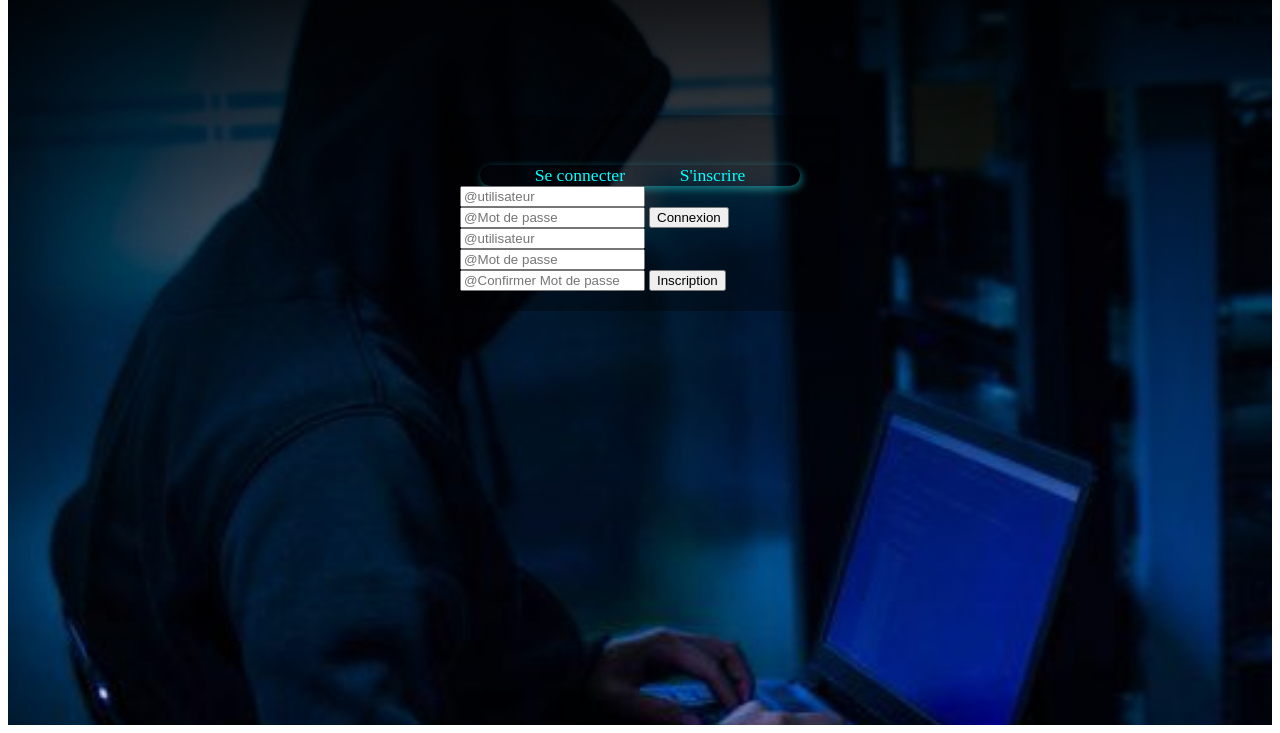
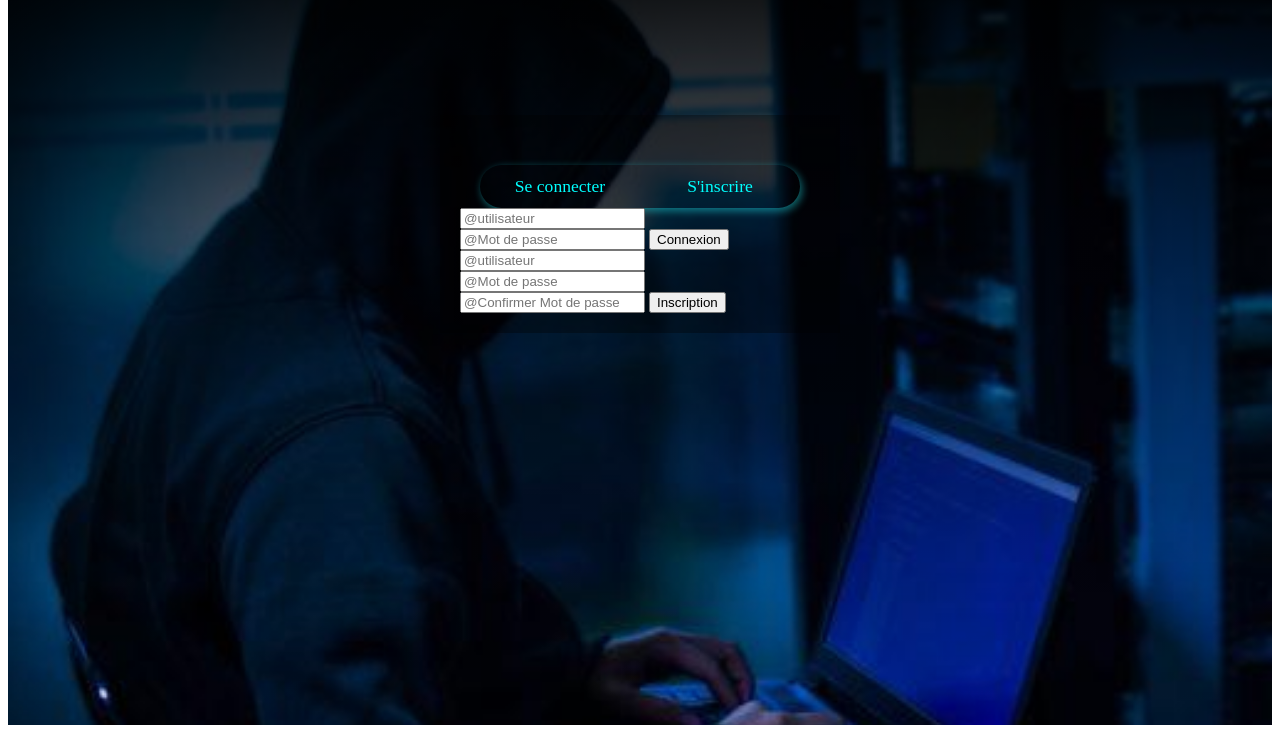
Before and after one commit to alexissengangabo07/exercice-javascript, a plain HTML site: page Form1/form.html in a window 1280 px wide. Shown: the part 83-816 px from the top of the page. Drawn offline with Linux system fonts and the light colour scheme.

Commit message:
add_form1_login_style1

```diff
--- a/Form1/style.css
+++ b/Form1/style.css
@@ -95,3 +95,12 @@ background-color: rgb(0 0 0 /35%);
     box-shadow: 2px 3px 8px #23f7ff71;
     border-radius: 50px;
 }
+.card-header .form-header{
+    flex: 50px;
+    text-align: center;
+    padding: 10px 0;
+    border: 1px solid transparent;
+    border-radius: 50px;
+    user-select: none;
+    cursor: pointer;
+}
```
